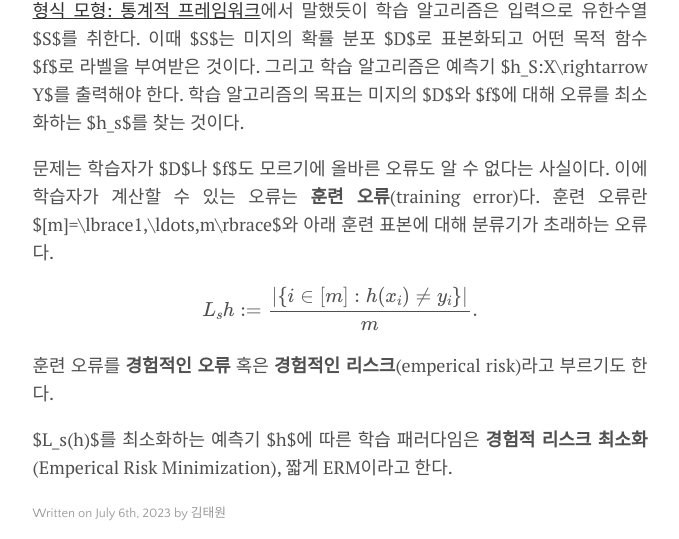
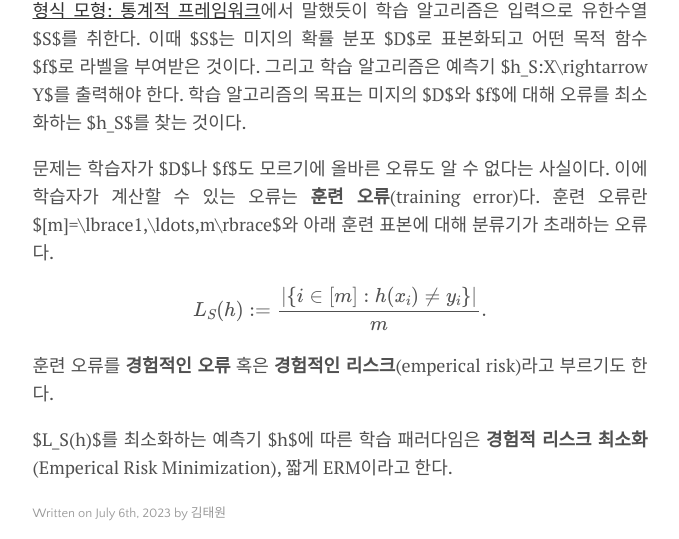
Before and after one commit to pangmoo-KTW/pangmoo-KTW, a Jekyll site: the page built from _posts/2023-07-06-uml22.md, in a window 1280 px wide. Shown: the part 486-1025 px from the top of the page, without its empty margins (300-979 px from the left). Built offline with Jekyll 4.4.1, drawn with Linux system fonts in a browser that asks for light colours; formulas are drawn with MathJax 3; comment, search, counter and statistics services are not loaded.

Commit message:
20230706_04

```diff
--- a/_posts/2023-07-06-uml22.md
+++ b/_posts/2023-07-06-uml22.md
@@ -19,16 +19,16 @@ tags: [MachineLearning]
 [형식 모형: 통계적 프레임워크](https://pangmoo-ktw.github.io/pangmoo-KTW/uml21)에서 말했듯이 학습 알고리즘은 입력으로 유한수열 $S$를 취한다.
 이때 $S$는 미지의 확률 분포 $D$로 표본화되고 어떤 목적 함수 $f$로 라벨을 부여받은 것이다.
 그리고 학습 알고리즘은 예측기 $h_S:X\rightarrow Y$를 출력해야 한다.
-학습 알고리즘의 목표는 미지의 $D$와 $f$에 대해 오류를 최소화하는 $h_s$를 찾는 것이다.
+학습 알고리즘의 목표는 미지의 $D$와 $f$에 대해 오류를 최소화하는 $h_S$를 찾는 것이다.
 
 문제는 학습자가 $D$나 $f$도 모르기에 올바른 오류도 알 수 없다는 사실이다.
 이에 학습자가 계산할 수 있는 오류는 **훈련 오류**(training error)다.
 훈련 오류란 $[m]=\lbrace1,\ldots,m\rbrace$와 아래 훈련 표본에 대해 분류기가 초래하는 오류다.
 
 $$
-L_s{h} := \frac{|\lbrace i\in[m] : h(x_i)\neq y_i\rbrace|}{m}.
+L_S(h) := \frac{|\lbrace i\in[m] : h(x_i)\neq y_i\rbrace|}{m}.
 $$
 
 훈련 오류를 **경험적인 오류** 혹은 **경험적인 리스크**(emperical risk)라고 부르기도 한다.
 
-$L_s(h)$를 최소화하는 예측기 $h$에 따른 학습 패러다임은 **경험적 리스크 최소화**(Emperical Risk Minimization), 짧게 ERM이라고 한다.
+$L_S(h)$를 최소화하는 예측기 $h$에 따른 학습 패러다임은 **경험적 리스크 최소화**(Emperical Risk Minimization), 짧게 ERM이라고 한다.
```
